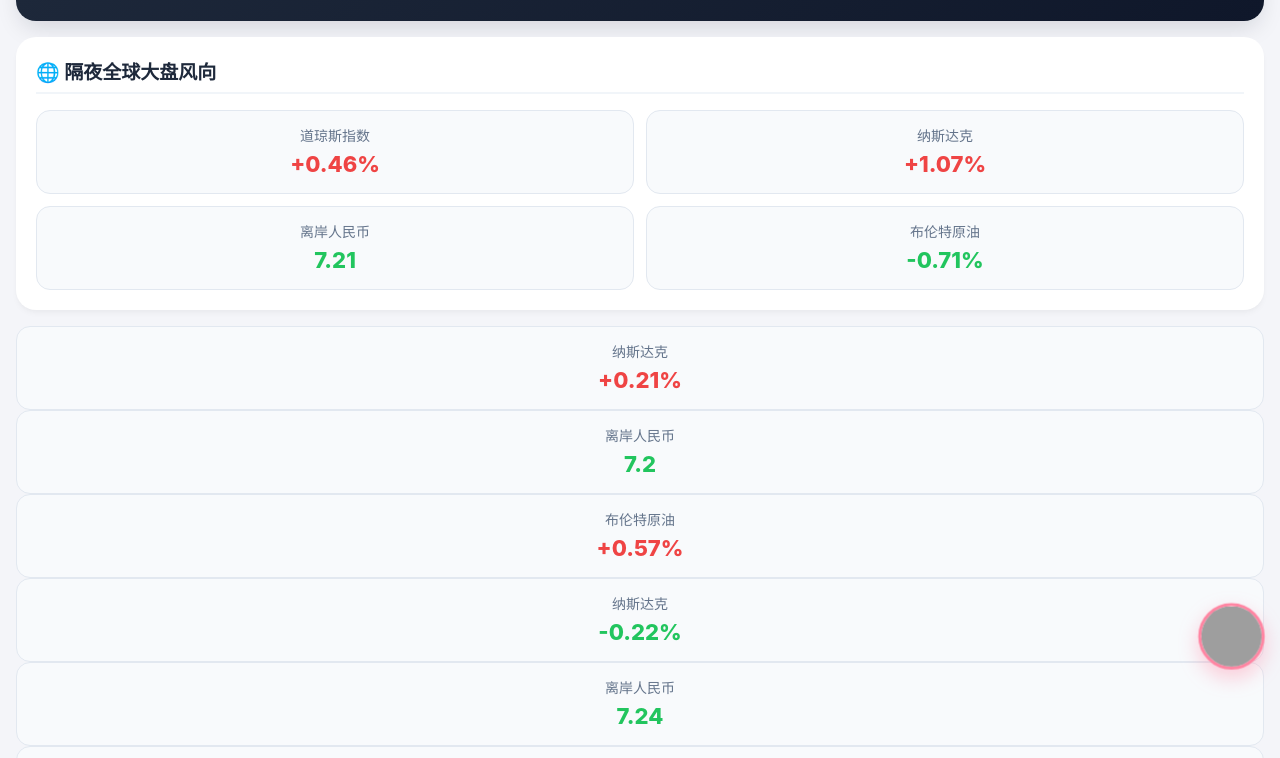
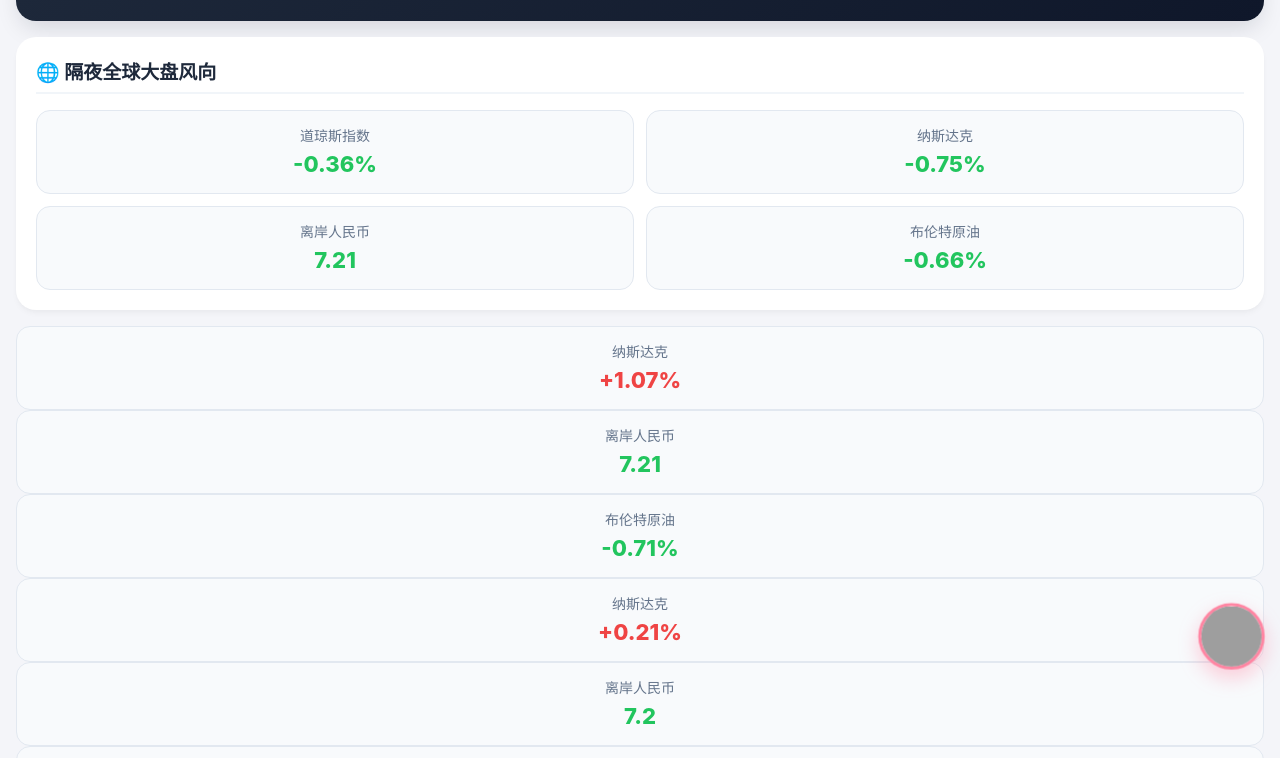
Before and after one commit to Emily-zihan/stock-today, a plain HTML site: page index.html in a window 1280 px wide. Shown: the part 105-863 px from the top of the page. Drawn offline with Linux system fonts and the light colour scheme; grey boxes are pictures that could not be loaded.

Commit message:
🤖 自动更新每日理财早报资讯 [2026-11-26]

```diff
--- a/index.html
+++ b/index.html
@@ -282,7 +282,7 @@
   <!-- 顶部仪表盘 -->
   <div class="header">
     <div>
-      <h1 id="today-date">11月25日 Stock-Today</h1>
+      <h1 id="today-date">11月26日 Stock-Today</h1>
       <p>爸、妈，今日权威财经与新股资讯已更新</p>
     </div>
     <div class="brand-logo">PRO</div>
@@ -294,7 +294,21 @@
     <div class="market-grid">
       <div class="market-item">
         <div class="market-name">道琼斯指数</div>
-        <div class="market-val up">+0.46%</div>
+        <div class="market-val down">-0.36%</div>
+      </div>
+      <div class="market-item">
+        <div class="market-name">纳斯达克</div>
+        <div class="market-val down">-0.75%</div>
+      </div>
+      <div class="market-item">
+        <div class="market-name">离岸人民币</div>
+        <div class="market-val down">7.21</div>
+      </div>
+      <div class="market-item">
+        <div class="market-name">布伦特原油</div>
+        <div class="market-val down">-0.66%</div>
+      </div>
+    </div>
       </div>
       <div class="market-item">
         <div class="market-name">纳斯达克</div>
@@ -765,7 +779,7 @@
       <span>💡</span> DeepSeek AI 今日观盘指南
     </div>
     <div class="summary-content" id="today-summary">
-      半导体有订单，红利稳，消费回暖，拿稳别追高。
+      半导体火热，红利资产稳，消费回暖，咱持好股不折腾。
     </div>
   </div>
 
@@ -854,6 +868,18 @@
 
     const threeStocks = [
       {
+        name: "华海精工",
+        raw_code: "787001",
+        badge: "今日申购",
+        badge_class: "badge-orange",
+        desc: "高端半导体设备部件制造，顶格申购建议关注。",
+        detail: "【公司简介】华海精工（787001）主营业务稳健，机构关注度高。\n\n【关注理由】高端半导体设备部件制造，顶格申购建议关注。\n\n【风险提示】市场有风险，投资需谨慎。",
+        related: [
+          { source: "巨潮资讯网", title: "华海精工最新公告及财报解读", url: "http://www.cninfo.com.cn/" },
+          { source: "财联社", title: "今日申购：机构最新深度研报", url: "https://www.cls.cn/" }
+        ]
+      },
+      {
         name: "迈瑞医疗",
         raw_code: "301505",
         badge: "新股日历",
@@ -863,18 +889,6 @@
         related: [
           { source: "巨潮资讯网", title: "迈瑞医疗最新公告及财报解读", url: "http://www.cninfo.com.cn/" },
           { source: "财联社", title: "新股日历：机构最新深度研报", url: "https://www.cls.cn/" }
-        ]
-      },
-      {
-        name: "中芯国际",
-        raw_code: "688981",
-        badge: "热门龙头",
-        badge_class: "badge-red",
-        desc: "晶圆代工龙头，受益于芯片复苏与国产替代。",
-        detail: "【公司简介】中芯国际（688981）主营业务稳健，机构关注度高。\n\n【关注理由】晶圆代工龙头，受益于芯片复苏与国产替代。\n\n【风险提示】市场有风险，投资需谨慎。",
-        related: [
-          { source: "巨潮资讯网", title: "中芯国际最新公告及财报解读", url: "http://www.cninfo.com.cn/" },
-          { source: "财联社", title: "热门龙头：机构最新深度研报", url: "https://www.cls.cn/" }
         ]
       },
       {
```
